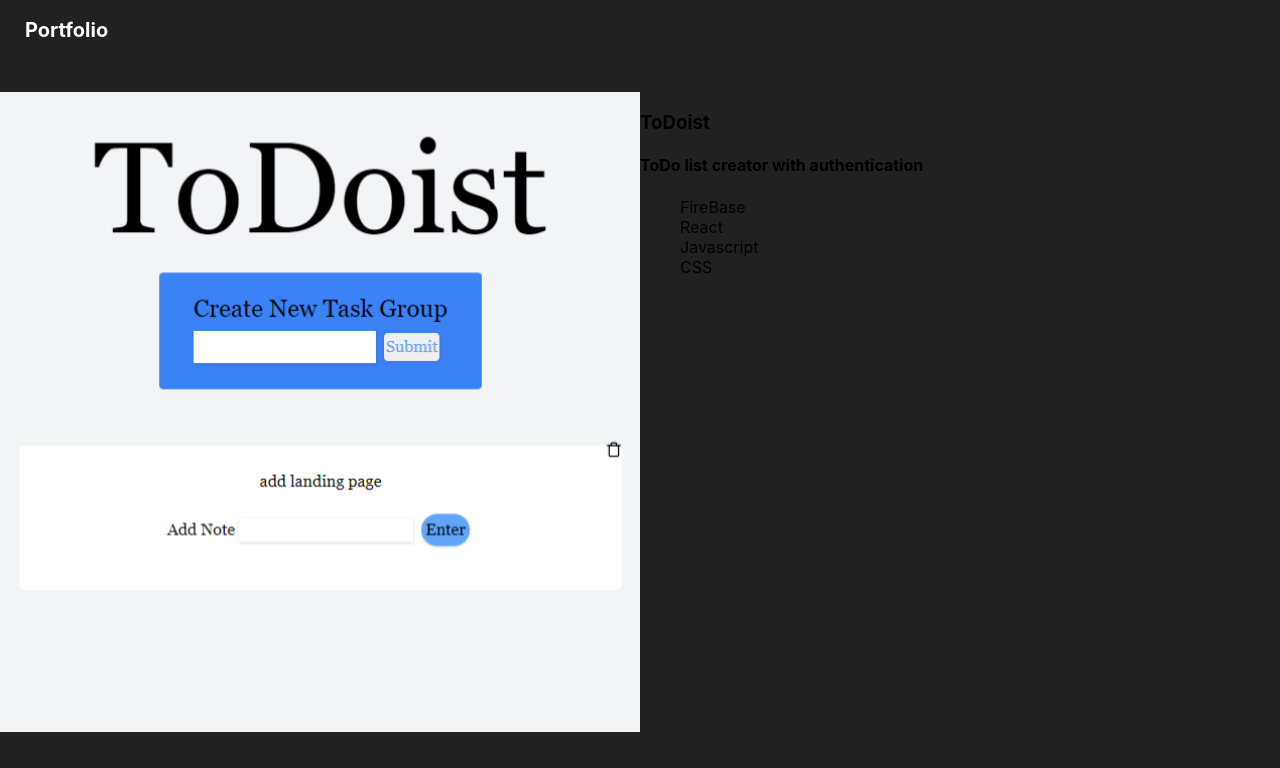
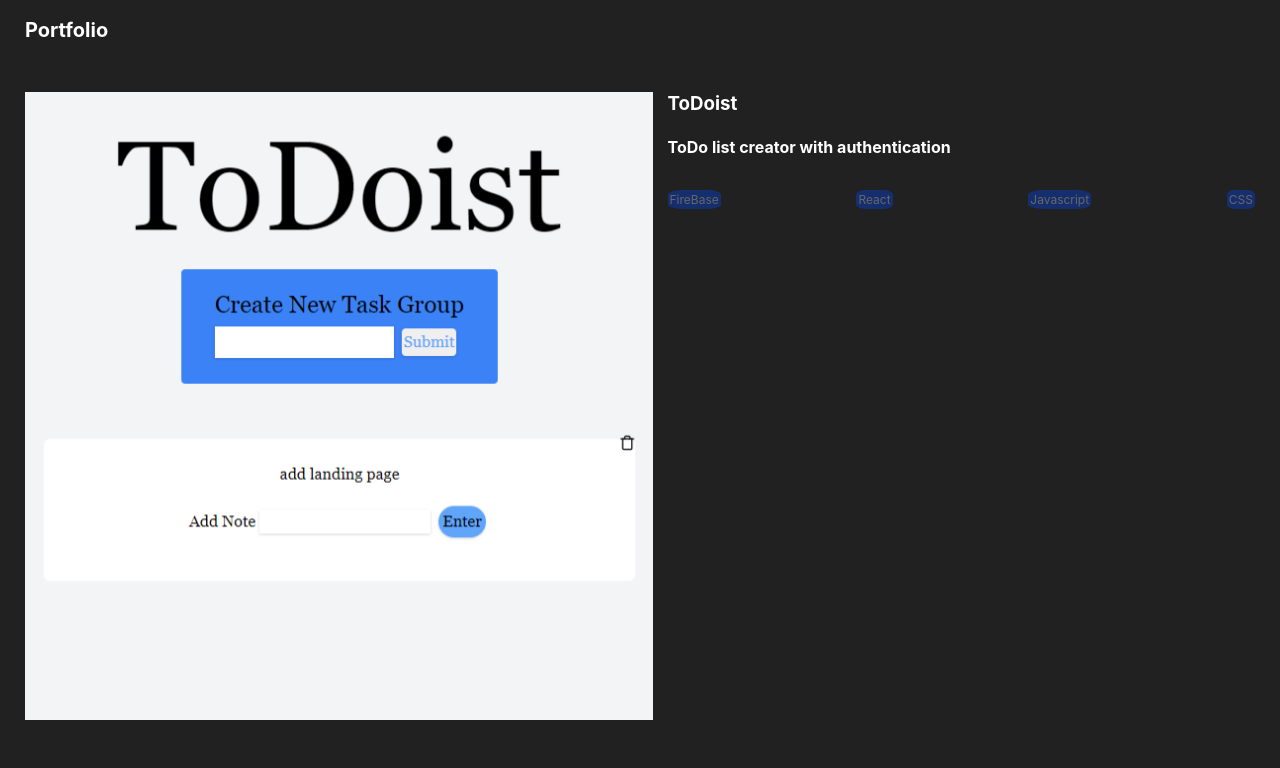
Before and after one commit to andbostick/portfolio, a Next.js app: page / in a window 1280 px wide. Shown: the part 400-1168 px from the top of the page. Before the commit the page ends 1132 px from the top, so only its background shows below. Built offline with nearby package versions, Linux system fonts and the light colour scheme.

Commit message:
project component structure

```diff
--- a/components/Projects.js
+++ b/components/Projects.js
@@ -1,44 +1,61 @@
 import Image from "next/image"
-import todoist from "../images/todist.png"
 
-export default function Projects() {
+
+export default function Projects({ src, title, desc, badge }) {
     return (
         <div>
-            <h2>Portfolio</h2>
+
             <div className="item-grid">
+
                 <Image
-                    src={todoist}
+                    src={src}
                     layout="responsive"
-                />
-                <div>
-                <h3>ToDoist</h3>
-                    <h4>ToDo list creator with authentication</h4>
-                    <ul>
-                    <li>FireBase</li>
-                    <li>React</li>
-                    <li>Javascript</li>
-                    <li>CSS</li>
-                    </ul>
+
+
+                    />
+
+                <div className="text-box">
+                    <h3>{title}</h3>
+                    <h4>{desc}</h4>
+                    <div className="badges">
+                    <p>FireBase</p>
+                    <p>React</p>
+                    <p>Javascript</p>
+                    <p>CSS</p>
+                    </div>
                 </div>
             </div>
             <style jsx>{
                 `
-                h2 {
-                    color: white;
-                    font-size: 20px;
-                    margin-left: 25px;
+                .text-box{
+                    margin: 0 25px 0 15px;
                 }
+                h3{
+                    margin-top: 0;
+                }
+
                 .item-grid{
                     margin-top: 50px;
                     display: grid;
+                    color:white;
                     grid-template-columns: 1fr 1fr;
                 }
-                ul{
-                    display flex;
+                .badges{
+                    display: flex;
+                    flex-direction: row;
+                    flex-wrap: wrap;
+                    justify-content: space-between;
+
                 }
-                li{
+                p{
+                    padding: 2px;
                     list-style-type: none;
+                    font-size: 12px;
+                    color: #696767;
+                    background: #152F6E;
+                    border-radius: 25%;
                 }
+
                 `
             }</style>
         </div>
--- a/components/Tech.js
+++ b/components/Tech.js
@@ -22,7 +22,7 @@
                 h2 {
                     color: white;
                     font-size: 20px;
-                    margin-left: 25px;
+
                 }
 
                 ul{
--- a/pages/index.js
+++ b/pages/index.js
@@ -1,6 +1,8 @@
 import Head from 'next/head'
 import Image from 'next/image'
 import styles from '../styles/Home.module.css'
+import todoist from "../images/todist.png"
+import nuclear from '../images/nuclear.png'
 
 import Header from '../components/Header'
 import Tech from '../components/Tech'
@@ -10,8 +12,32 @@
   return (
     <div>
       <Header />
-      <Tech />
-      <Projects />
+      <div className='content'>
+        <Tech />
+        <h2>Portfolio</h2>
+        <Projects
+          src={todoist}
+          title={'ToDoist'}
+          desc={'ToDo list creator with authentication'}
+        />
+        <Projects
+        src={nuclear}
+          title={'Nuclear Hangover'}
+          desc={'Podcast host with merch store'}
+        />
+        </div>
+      <style jsx>{
+        `
+        h2 {
+          color: white;
+          font-size: 20px;
+
+      }
+        .content{
+          margin-left:25px;
+        }
+        `
+      }</style>
     </div>
   )
 }
```
Also changed, not shown: images/nuclear.png (added).
